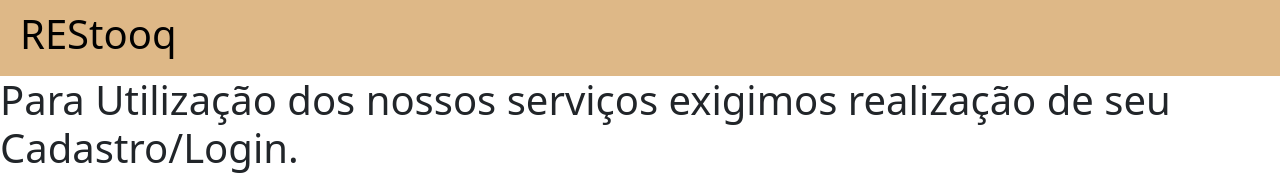
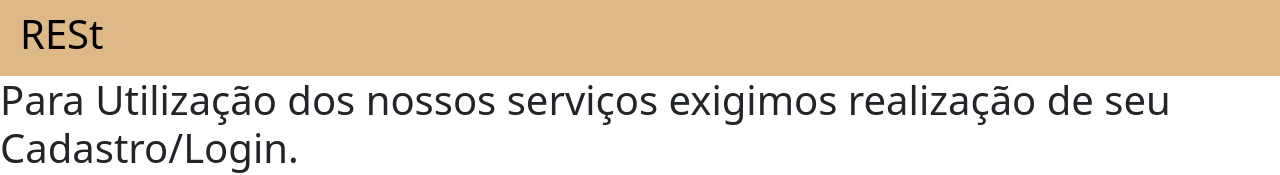
Before and after one commit to kodinne/Restooq, an Angular app: page / in a window 1280 px wide. Shown: the top 175 px of the page. Built offline with nearby package versions, Linux system fonts and the light colour scheme.

Commit message:
Update home.component.html

```diff
--- a/src/app/home/home.component.html
+++ b/src/app/home/home.component.html
@@ -8,7 +8,7 @@
 <body>
     <header>
         <img src="" alt="">
-        <h1>REStooq</h1>
+        <h1>RESt</h1>
     </header>
 
         <h1>Para Utilização dos nossos serviços exigimos realização de seu Cadastro/Login.</h1>
```
